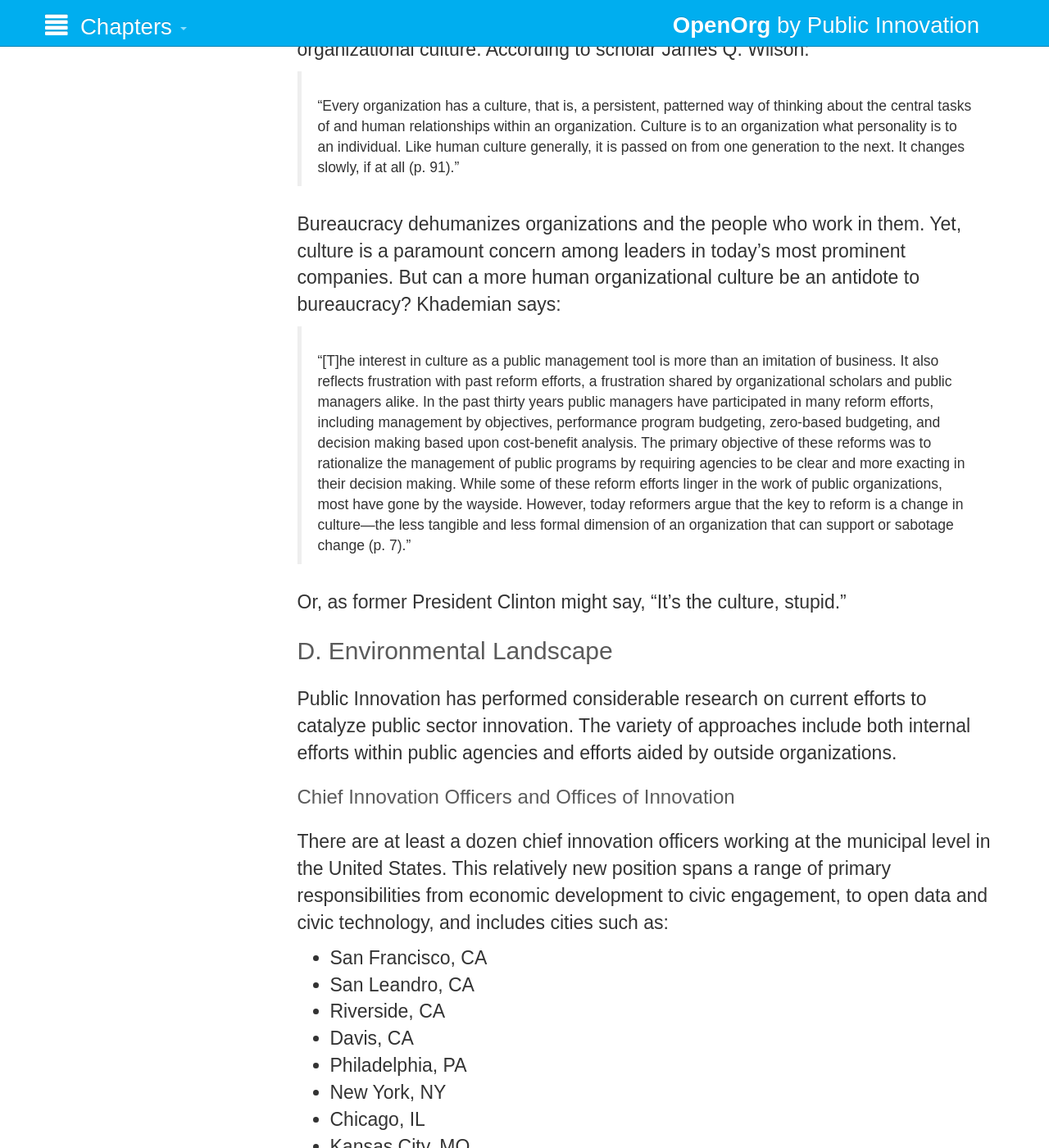
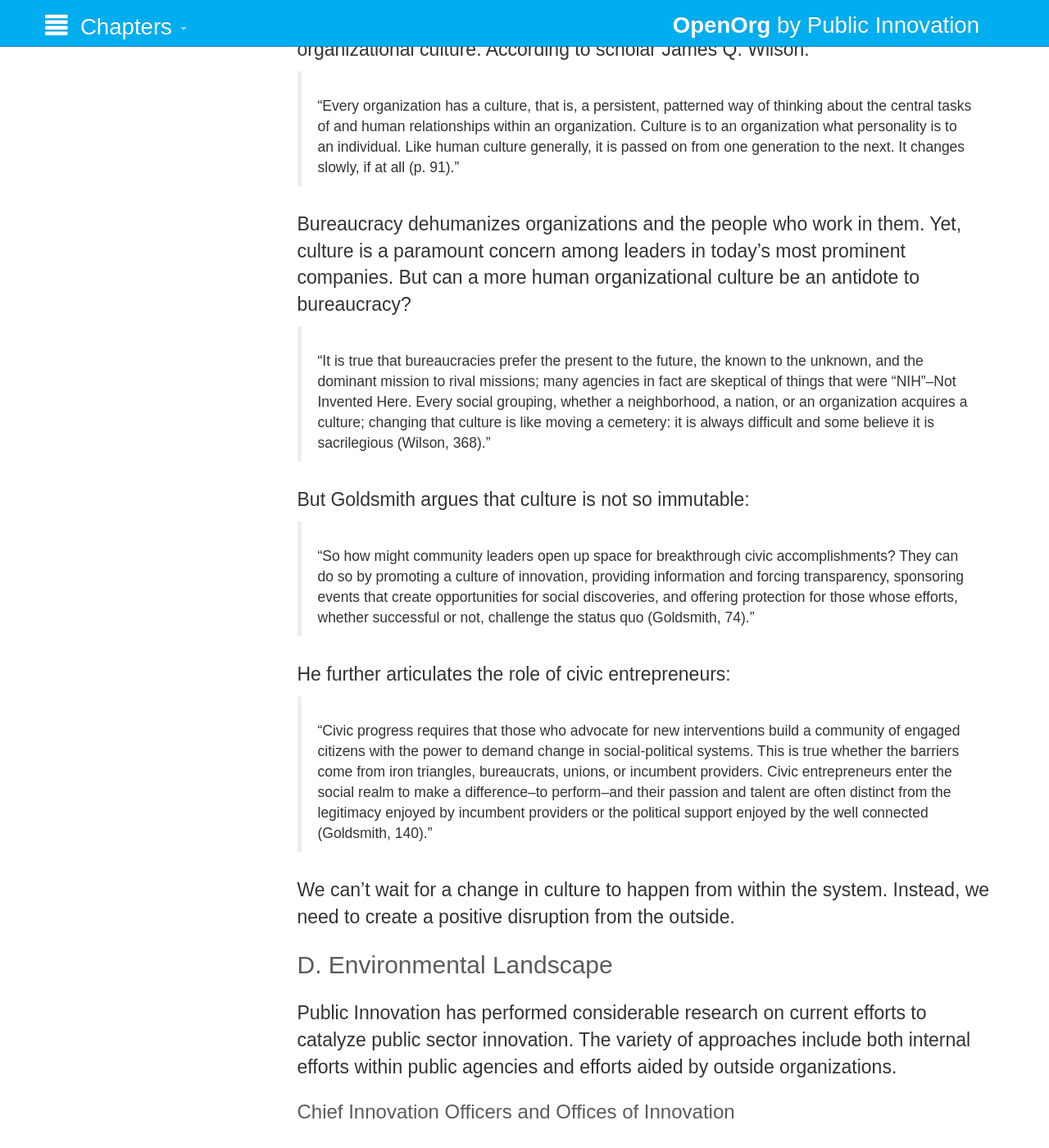
Before and after one commit to publicinnovation/openorg, a Jekyll site: the page built from chapters/2_need-and-opportunity.md, in a window 1280 px wide and 1400 px high, scrolled down 3783 px. Shown: the whole window at 82% size. Built offline with Jekyll 4.4.1, drawn with Linux system fonts in a browser that asks for light colours; nearby versions of some CDN libraries; Markdown is read by kramdown in place of the engine named in the settings; comment, search, counter and statistics services are not loaded.

```diff
--- a/chapters/2_need-and-opportunity.md
+++ b/chapters/2_need-and-opportunity.md
@@ -60,11 +60,19 @@ Today, we know that bureaucracy comes with a significant tradeoff in the context
 
 >"Every organization has a culture, that is, a persistent, patterned way of thinking about the central tasks of and human relationships within an organization. Culture is to an organization what personality is to an individual. Like human culture generally, it is passed on from one generation to the next. It changes slowly, if at all (p. 91)."
 
-Bureaucracy dehumanizes organizations and the people who work in them. Yet, culture is a paramount concern among leaders in today’s most prominent companies. But can a more human organizational culture be an antidote to bureaucracy? Khademian says:
+Bureaucracy dehumanizes organizations and the people who work in them. Yet, culture is a paramount concern among leaders in today’s most prominent companies. But can a more human organizational culture be an antidote to bureaucracy?
 
->"[T]he interest in culture as a public management tool is more than an imitation of business. It also reflects frustration with past reform efforts, a frustration shared by organizational scholars and public managers alike. In the past thirty years public managers have participated in many reform efforts, including management by objectives, performance program budgeting, zero-based budgeting, and decision making based upon cost-benefit analysis. The primary objective of these reforms was to rationalize the management of public programs by requiring agencies to be clear and more exacting in their decision making. While some of these reform efforts linger in the work of public organizations, most have gone by the wayside. However, today reformers argue that the key to reform is a change in culture—the less tangible and less formal dimension of an organization that can support or sabotage change (p. 7)."
+>“It is true that bureaucracies prefer the present to the future, the known to the unknown, and the dominant mission to rival missions; many agencies in fact are skeptical of things that were “NIH”–Not Invented Here. Every social grouping, whether a neighborhood, a nation, or an organization acquires a culture; changing that culture is like moving a cemetery: it is always difficult and some believe it is sacrilegious (Wilson, 368).”
 
-Or, as former President Clinton might say, "It's the culture, stupid."
+But Goldsmith argues that culture is not so immutable:
+
+>“So how might community leaders open up space for breakthrough civic accomplishments? They can do so by promoting a culture of innovation, providing information and forcing transparency, sponsoring events that create opportunities for social discoveries, and offering protection for those whose efforts, whether successful or not, challenge the status quo (Goldsmith, 74).”
+
+He further articulates the role of civic entrepreneurs:
+
+>“Civic progress requires that those who advocate for new interventions build a community of engaged citizens with the power to demand change in social-political systems. This is true whether the barriers come from iron triangles, bureaucrats, unions, or incumbent providers. Civic entrepreneurs enter the social realm to make a difference–to perform–and their passion and talent are often distinct from the legitimacy enjoyed by incumbent providers or the political support enjoyed by the well connected (Goldsmith, 140).”
+
+We can't wait for a change in culture to happen from within the system. Instead, we need to create a positive disruption from the outside.
 
 ## D. Environmental Landscape
 
```
Also changed, not shown: chapters/3_social-impact-model.md (+27 -19 lines).
